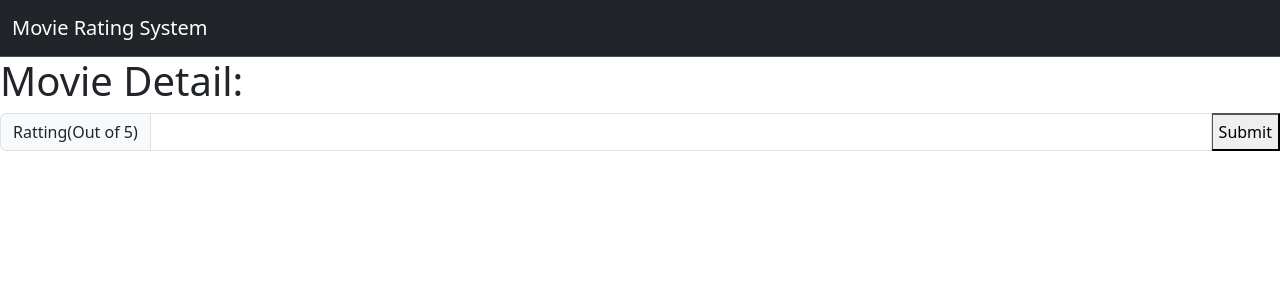
After one commit to miraz-ezaz/Movie-Rating-System, a Django app: template movie_rating_system/movie_rating/templates/movie.html in a window 1280 px wide. The commit adds this page. Shown: the top 300 px of the page. Run offline with Django 4.2, Linux system fonts and the light colour scheme; the template is opened without the code that fills it, so the values that code supplies are empty.

Commit message:
3rd commit

```diff
--- a/movie_rating_system/movie_rating/templates/home.html
+++ b/movie_rating_system/movie_rating/templates/home.html
@@ -25,8 +25,8 @@
           {% endif%}
 
   </form>
-      <form class="d-flex" role="search">
-        <input class="form-control me-2" type="search" placeholder="Search Movie" aria-label="Search">
+      <form class="d-flex" role="search" method="POST" action="{% url 'search' %}">
+        <input class="form-control me-2" type="search" placeholder="Search Movie" aria-label="Search" name="search_movie">
         <button class="btn btn-outline-success" type="submit">Search</button>
       </form>
     </div>
--- /dev/null
+++ b/movie_rating_system/movie_rating/templates/movie.html
@@ -0,0 +1,46 @@
+<!doctype html>
+<html lang="en">
+  <head>
+    <meta charset="utf-8">
+    <meta name="viewport" content="width=device-width, initial-scale=.5">
+    <title>Movie Rating System</title>
+    <link href="https://cdn.jsdelivr.net/npm/bootstrap@5.3.3/dist/css/bootstrap.min.css" rel="stylesheet" integrity="sha384-QWTKZyjpPEjISv5WaRU9OFeRpok6YctnYmDr5pNlyT2bRjXh0JMhjY6hW+ALEwIH" crossorigin="anonymous">
+  </head>
+  <body>
+  <div>
+   <nav class="navbar navbar-expand-lg bg-dark border-bottom border-body" data-bs-theme="dark">
+  <div class="container-fluid">
+    <a class="navbar-brand" href="{% url 'home' %}">Movie Rating System</a>
+    <button class="navbar-toggler" type="button" data-bs-toggle="collapse" data-bs-target="#navbarSupportedContent" aria-controls="navbarSupportedContent" aria-expanded="false" aria-label="Toggle navigation">
+      <span class="navbar-toggler-icon"></span>
+    </button>
+    <div class="collapse navbar-collapse" id="navbarSupportedContent">
+        <form class="container-fluid justify-content-start" method = "POST", action = "{% url 'logout' %}">
+          {% if request.session.user%}
+          <button class="btn btn-outline-light" type="submit">Logout</button>
+          {% endif%}
+  </form>
+    </div>
+  </div>
+</nav>
+      </div>
+  <div class="mt-9 mx-auto">
+  <h1>Movie Detail:</h1>
+  {% for key, value in movie.items %}
+    {% if key != 'id'%}
+            <h2>{{ key }} : {{ value }}</h2>
+    {%endif%}
+        {% endfor %}
+     <form action="{url 'addrating'}" method="POST">
+    <div class="input-group mb-3">
+  <span class="input-group-text" id="inputGroup-sizing-default1">Ratting(Out of 5)</span>
+  <input type="text" class="form-control" aria-label="Sizing example input" aria-describedby="inputGroup-sizing-default1"name="rate">
+      <input type="hidden" id="hidden_param" name="movie_id" value= {{ movie.id }}>
+      <button type="submit">Submit</button>
+      </div>
+      </form>
+
+</div>
+    <script src="https://cdn.jsdelivr.net/npm/bootstrap@5.3.3/dist/js/bootstrap.bundle.min.js" integrity="sha384-YvpcrYf0tY3lHB60NNkmXc5s9fDVZLESaAA55NDzOxhy9GkcIdslK1eN7N6jIeHz" crossorigin="anonymous"></script>
+  </body>
+</html>
--- a/movie_rating_system/movie_rating/urls.py
+++ b/movie_rating_system/movie_rating/urls.py
@@ -6,7 +6,9 @@ urlpatterns = [
     path('signup/',views.signup,name='signup'),
     path('login/',views.login,name='login'),
     path('logout/',views.logout,name='logout'),
-    path('add/',views.add,name='add')
+    path('add/',views.add,name='add'),
+    path('search/',views.search_movie,name='search'),
+    path('addrating/',views.add,name='addrating'),
 
 
 ]
```
Also changed, not shown: movie_rating_system/movie_rating/views.py (+24 -2 lines).
